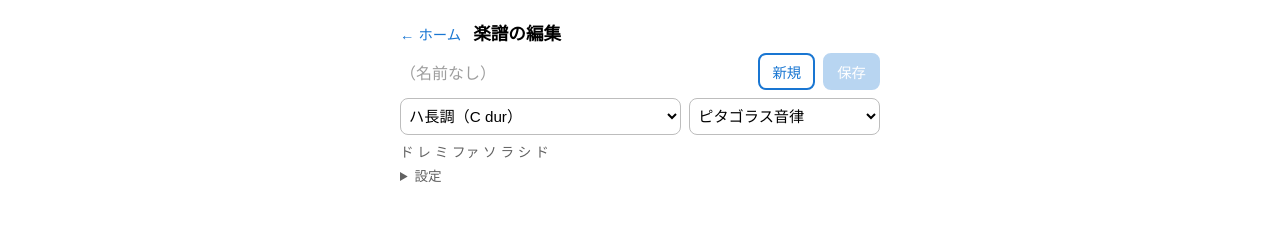
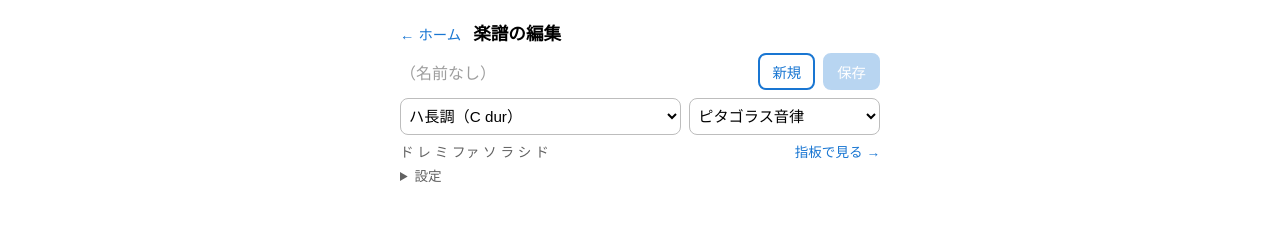
Before and after one commit to Naokichi-T/violin-pitch, a SvelteKit app: page /score in a window 1280 px wide. Shown: the top 225 px of the page. Built offline with nearby package versions, Linux system fonts and the light colour scheme.

Commit message:
ホーム・編集ページ・練習ページから指板の図へリンクを追加（調を引き継ぐ）、サイトマップに追加

```diff
--- a/src/routes/+page.svelte
+++ b/src/routes/+page.svelte
@@ -37,6 +37,7 @@
     <a href="/score">楽譜の編集</a>
     <a href="/library">保存した楽譜</a>
     <a href="/practice">練習</a>
+    <a href="/fingerboard">指板の図</a>
     <a href="/tuner">チューナー</a>
   </nav>
 
@@ -50,6 +51,7 @@
       <li>区間を指定して、くり返し練習できます</li>
       <li>純正律・ピタゴラス音律・平均律を選べます（基準音は ラ＝442Hz）</li>
       <li>楽譜は名前を付けて、いくつでも保存できます</li>
+      <li>調ごとに、ファーストポジションの音の場所を、指板の図で確認できます</li>
     </ul>
 
     <h2>使い方</h2>
--- a/src/routes/practice/+page.svelte
+++ b/src/routes/practice/+page.svelte
@@ -347,7 +347,13 @@
     <a class="link-button" href="/score">楽譜の編集へ</a>
   {:else}
     <!-- 楽譜の調と音律（編集ページで決めたものを表示するだけで、ここでは変えられない） -->
-    <p class="score-info">{getKeyLabel(currentKey)}・{currentTemperament.name}</p>
+    <!-- 調と音律の表示と、指板の図へのリンクを横に並べる -->
+    <div class="score-info-row">
+      <p class="score-info">{getKeyLabel(currentKey)}・{currentTemperament.name}</p>
+
+      <!-- 指板の図へのリンク。アドレスの最後に「?key=調の id」を付けて、楽譜の調を引き継ぐ -->
+      <a class="fingerboard-link" href="/fingerboard?key={keyId}">指板で見る →</a>
+    </div>
 
     <!-- 楽譜の名前と最高点：保存した楽譜を開いているときだけ表示する -->
     {#if savedId !== null}
@@ -531,6 +537,23 @@
     margin: 0;
     font-size: 0.85rem;
     color: #616161;
+  }
+
+  /* 調と音律の表示と、指板の図へのリンクを横に並べる（表示は左、リンクは右） */
+  .score-info-row {
+    display: flex;
+    align-items: baseline;
+    justify-content: space-between;
+    gap: 8px;
+  }
+
+  /* 指板の図へのリンク：小さな青い文字。途中で折り返さない */
+  .fingerboard-link {
+    flex-shrink: 0;
+    font-size: 0.85rem;
+    color: #1976d2;
+    text-decoration: none;
+    white-space: nowrap;
   }
 
   /* 練習する区間の行：「区間」の文字・今の区間・ボタンを横に並べる */
--- a/src/routes/score/+page.svelte
+++ b/src/routes/score/+page.svelte
@@ -584,8 +584,13 @@
     </select>
   </div>
 
-  <!-- 選択中の調の音階（どの音に♯・♭が付くかを確認するための表示） -->
-  <p class="scale">{scaleNames.join(" ")}</p>
+  <!-- 選択中の調の音階（どの音に♯・♭が付くかを確認するための表示）と、指板の図へのリンクを横に並べる -->
+  <div class="scale-row">
+    <p class="scale">{scaleNames.join(" ")}</p>
+
+    <!-- 指板の図へのリンク。アドレスの最後に「?key=調の id」を付けて、今選んでいる調を引き継ぐ -->
+    <a class="fingerboard-link" href="/fingerboard?key={keyId}">指板で見る →</a>
+  </div>
 
   <!-- あまり使わない設定：ふだんはたたんでおき、「設定」を押したときだけ開く -->
   <!-- details と summary は、押すと開いたり閉じたりする部品を作るためのタグ -->
@@ -815,6 +820,23 @@
     margin: 6px 0 0 0;
     font-size: 0.85rem;
     color: #616161;
+  }
+
+  /* 音階と、指板の図へのリンクを横に並べる（音階は左、リンクは右） */
+  .scale-row {
+    display: flex;
+    align-items: baseline;
+    justify-content: space-between;
+    gap: 8px;
+  }
+
+  /* 指板の図へのリンク：小さな青い文字。途中で折り返さない */
+  .fingerboard-link {
+    flex-shrink: 0;
+    font-size: 0.85rem;
+    color: #1976d2;
+    text-decoration: none;
+    white-space: nowrap;
   }
 
   /* あまり使わない設定（ふだんはたたんである） */
```
Also changed, not shown: 1 other file (tests, documents, lock files or other folders).
